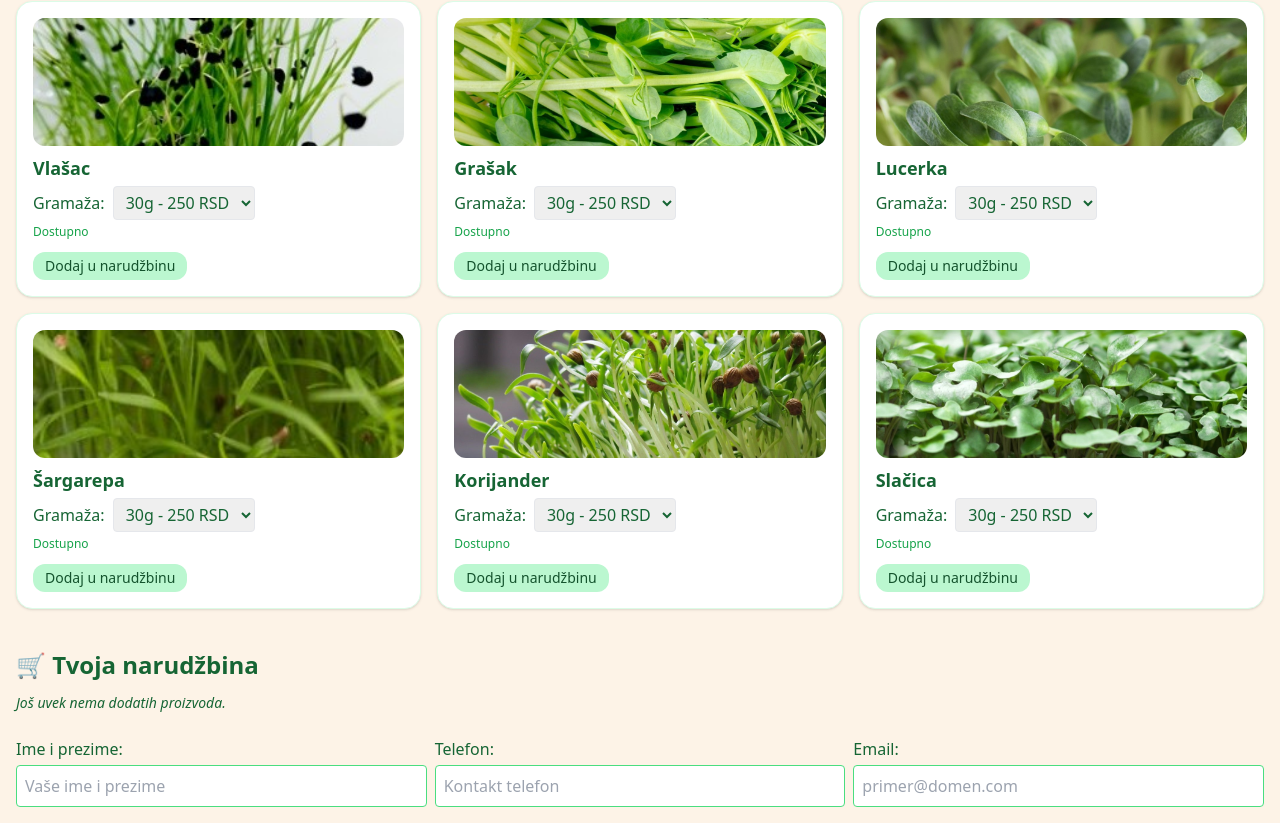
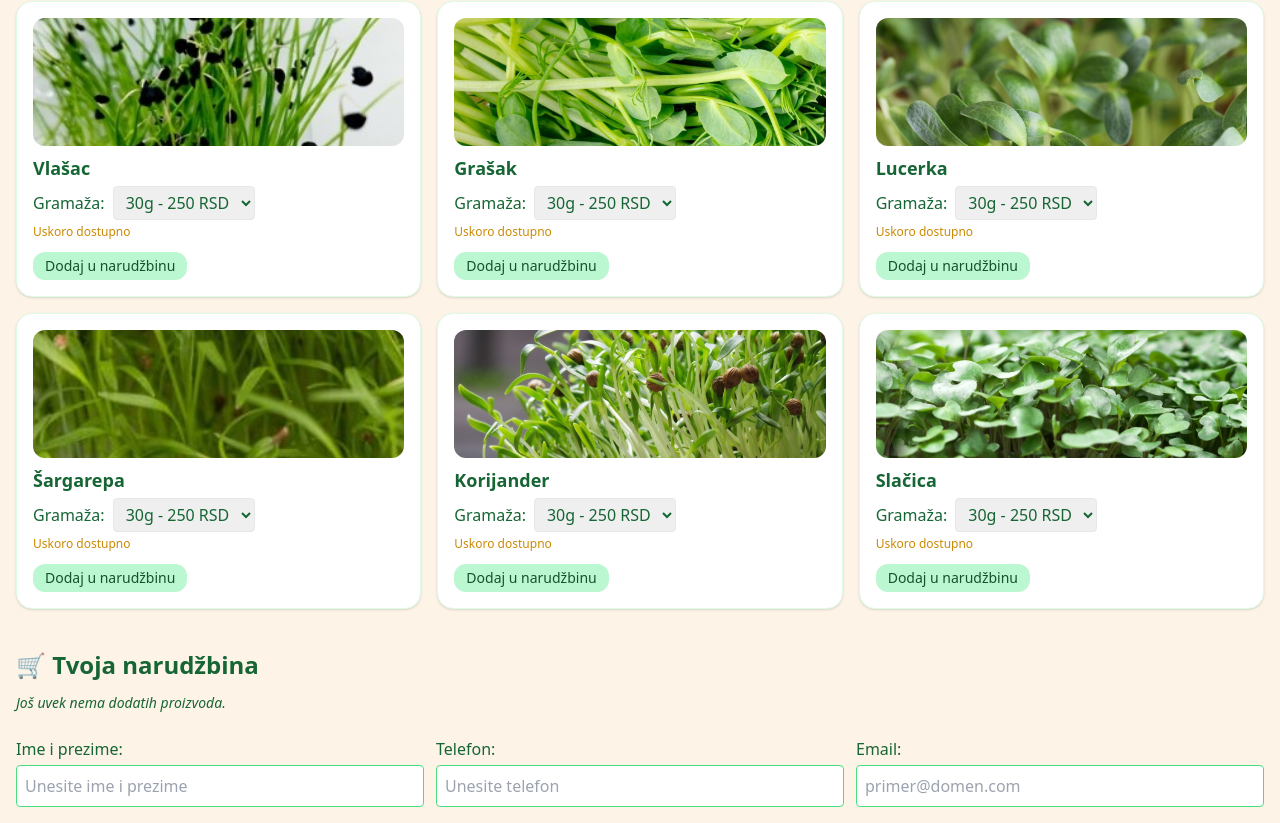
Before and after one commit to VladaMaja/stellaapk, a React (Create React App) app: page / in a window 1280 px wide. Shown: the part 981-1804 px from the top of the page. Built offline with nearby package versions, Linux system fonts and the light colour scheme.

Commit message:
Update App.js
narudzbina i uskoro dostupno

```diff
--- a/src/App.js
+++ b/src/App.js
@@ -5,30 +5,41 @@ export default function App() {
   const [porudzbina, setPorudzbina] = useState([]);
   const [status, setStatus] = useState('');
   const [email, setEmail] = useState('');
-  const [imePrezime, setImePrezime] = useState('');
+  const [imeprezime, setImeprezime] = useState('');
   const [telefon, setTelefon] = useState('');
+  const [odabranaGramaza, setOdabranaGramaza] = useState({});
 
+  // Sve biljke "Uskoro dostupno" (možeš kasnije promeniti po potrebi)
   const proizvodi = [
-    { ime: 'Brokoli', status: 'Dostupno', slika: 'brokoli.jpg' },
-    { ime: 'Bosiljak', status: 'Dostupno', slika: 'bosiljak.jpg' },
-    { ime: 'Cvekla', status: 'Dostupno', slika: 'cvekla.jpg' },
-    { ime: 'Kineska rotkvica', status: 'Dostupno', slika: 'kineska rotkvica.jpg' },
-    { ime: 'Rukola', status: 'Dostupno', slika: 'rukola.jpg' },
-    { ime: 'Lan', status: 'Dostupno', slika: 'lan.jpg' },
-    { ime: 'Vlašac', status: 'Dostupno', slika: 'vlašac.jpg' },
-    { ime: 'Grašak', status: 'Dostupno', slika: 'grašak.jpg' },
-    { ime: 'Lucerka', status: 'Dostupno', slika: 'lucerka.jpg' },
-    { ime: 'Šargarepa', status: 'Dostupno', slika: 'šargarepa.jpg' },
-    { ime: 'Korijander', status: 'Dostupno', slika: 'korijander.jpg' },
-    { ime: 'Slačica', status: 'Dostupno', slika: 'slačica.jpg' },
+    { ime: 'Brokoli', status: 'Uskoro dostupno', slika: 'brokoli.jpg' },
+    { ime: 'Bosiljak', status: 'Uskoro dostupno', slika: 'bosiljak.jpg' },
+    { ime: 'Cvekla', status: 'Uskoro dostupno', slika: 'cvekla.jpg' },
+    { ime: 'Kineska rotkvica', status: 'Uskoro dostupno', slika: 'kineska rotkvica.jpg' },
+    { ime: 'Rukola', status: 'Uskoro dostupno', slika: 'rukola.jpg' },
+    { ime: 'Lan', status: 'Uskoro dostupno', slika: 'lan.jpg' },
+    { ime: 'Vlašac', status: 'Uskoro dostupno', slika: 'vlašac.jpg' },
+    { ime: 'Grašak', status: 'Uskoro dostupno', slika: 'grašak.jpg' },
+    { ime: 'Lucerka', status: 'Uskoro dostupno', slika: 'lucerka.jpg' },
+    { ime: 'Šargarepa', status: 'Uskoro dostupno', slika: 'šargarepa.jpg' },
+    { ime: 'Korijander', status: 'Uskoro dostupno', slika: 'korijander.jpg' },
+    { ime: 'Slačica', status: 'Uskoro dostupno', slika: 'slačica.jpg' },
   ];
 
-  const [odabranaGramaza, setOdabranaGramaza] = useState({});
-  const cene = { '30g': 250, '50g': 400 };
+  const cene = {
+    '30g': 250,
+    '50g': 400,
+  };
 
   const dodajUkorpu = (proizvod) => {
     const gramaza = odabranaGramaza[proizvod.ime] || '30g';
-    setPorudzbina([...porudzbina, { ...proizvod, gramaza, cena: cene[gramaza] }]);
+    setPorudzbina([
+      ...porudzbina,
+      {
+        ...proizvod,
+        gramaza,
+        cena: cene[gramaza],
+      },
+    ]);
   };
 
   const ukloniProizvod = (index) => {
@@ -42,43 +53,39 @@ export default function App() {
       setStatus('Korpa je prazna.');
       return;
     }
-    if (!imePrezime.trim()) {
-      setStatus('Molimo unesite ime i prezime.');
-      return;
-    }
-    if (!telefon.trim()) {
-      setStatus('Molimo unesite broj telefona.');
-      return;
-    }
-    if (!email.trim()) {
-      setStatus('Molimo unesite vašu email adresu.');
+    if (!imeprezime.trim() || !telefon.trim() || !email.trim()) {
+      setStatus('Molimo popunite sva polja.');
       return;
     }
 
-    const orders = porudzbina.map(p => ({
-      name: p.ime,
-      gramaza: p.gramaza,
-      price: p.cena,
-    }));
+    const orders = porudzbina.map(
+      (p) => `${p.ime} (${p.gramaza}) - ${p.cena} RSD`
+    ).join('\n');
 
-    const totalPrice = orders.reduce((acc, item) => acc + item.price, 0);
+    const totalPrice = porudzbina.reduce((acc, item) => acc + item.cena, 0);
 
     const templateParams = {
       order_id: Math.floor(Math.random() * 100000),
-      imeprezime: imePrezime,
-      telefon: telefon,
+      imeprezime: imeprezime.trim(),
+      telefon: telefon.trim(),
       email: email.trim(),
-      orders: orders.map(o => `${o.name} (${o.gramaza}) - ${o.price} RSD`).join('\n'),
+      orders,
       price: totalPrice,
     };
 
-    emailjs.send('service_nw0o8sd', 'template_2a2f5sr', templateParams, 'OZIzXvYjWtayN02p1')
+    emailjs
+      .send(
+        'service_nw0o8sd', // stavi tvoj service ID ako je drugačiji
+        'template_2a2f5sr', // tvoj template ID
+        templateParams,
+        'OZIzXvYjWtayN02p1' // tvoj public key
+      )
       .then(() => {
         setStatus('Narudžbina je uspešno poslata!');
         setPorudzbina([]);
-        setImePrezime('');
+        setEmail('');
+        setImeprezime('');
         setTelefon('');
-        setEmail('');
       })
       .catch((error) => {
         console.error('EmailJS greška:', error);
@@ -89,28 +96,55 @@ export default function App() {
   return (
     <div className="p-4 min-h-screen bg-[#fdf3e7] text-green-800 font-sans">
       <header className="mb-8 text-center">
-        <img src="/logo.jpg" alt="Stellagreens logo" className="mx-auto w-60 h-auto mb-2" />
-        <p className="text-sm text-green-600">Sveže mikrobilje iz lokalne proizvodnje</p>
+        <img
+          src="/logo.jpg"
+          alt="Stellagreens logo"
+          className="mx-auto w-60 h-auto mb-2"
+        />
+        <p className="text-sm text-green-600">
+          Sveže mikrobilje iz lokalne proizvodnje
+        </p>
       </header>
+
       <section>
         <h2 className="text-2xl font-semibold mb-4">Naša ponuda</h2>
         <div className="grid grid-cols-1 sm:grid-cols-2 md:grid-cols-3 gap-4">
           {proizvodi.map((p, i) => (
-            <div key={i} className="border border-green-100 rounded-2xl bg-white shadow p-4">
-              <img src={`/images/${p.slika}`} alt={p.ime} className="w-full h-32 object-cover rounded-xl mb-2" />
+            <div
+              key={i}
+              className="border border-green-100 rounded-2xl bg-white shadow p-4"
+            >
+              <img
+                src={`/images/${p.slika}`}
+                alt={p.ime}
+                className="w-full h-32 object-cover rounded-xl mb-2"
+              />
               <h3 className="text-lg font-bold mb-1">{p.ime}</h3>
               <div className="mb-1">
                 <label className="mr-2 font-medium">Gramaža:</label>
                 <select
                   value={odabranaGramaza[p.ime] || '30g'}
-                  onChange={e => setOdabranaGramaza({ ...odabranaGramaza, [p.ime]: e.target.value })}
+                  onChange={(e) =>
+                    setOdabranaGramaza({
+                      ...odabranaGramaza,
+                      [p.ime]: e.target.value,
+                    })
+                  }
                   className="border rounded px-2 py-1"
                 >
                   <option value="30g">30g - 250 RSD</option>
                   <option value="50g">50g - 400 RSD</option>
                 </select>
               </div>
-              <p className={`text-xs mt-1 ${p.status === 'Dostupno' ? 'text-green-600' : 'text-red-500'}`}>
+              <p
+                className={`text-xs mt-1 ${
+                  p.status === 'Dostupno'
+                    ? 'text-green-600'
+                    : p.status === 'Uskoro dostupno'
+                    ? 'text-yellow-600'
+                    : 'text-red-500'
+                }`}
+              >
                 {p.status}
               </p>
               <button
@@ -124,15 +158,20 @@ export default function App() {
           ))}
         </div>
       </section>
+
       <section className="mt-10">
         <h2 className="text-2xl font-semibold mb-3">🛒 Tvoja narudžbina</h2>
         {porudzbina.length === 0 ? (
-          <p className="text-sm italic">Još uvek nema dodatih proizvoda.</p>
+          <p className="text-sm italic">
+            Još uvek nema dodatih proizvoda.
+          </p>
         ) : (
           <ul className="list-disc pl-4 space-y-1">
             {porudzbina.map((item, i) => (
               <li key={i} className="flex items-center justify-between">
-                <span>{item.ime} - {item.gramaza} - {item.cena} RSD</span>
+                <span>
+                  {item.ime} - {item.gramaza} - {item.cena} RSD
+                </span>
                 <button
                   onClick={() => ukloniProizvod(i)}
                   className="text-red-600 text-xs hover:underline"
@@ -143,38 +182,49 @@ export default function App() {
             ))}
           </ul>
         )}
-        <div className="mt-6 grid grid-cols-1 sm:grid-cols-2 md:grid-cols-3 gap-2">
+
+        <div className="mt-6 grid grid-cols-1 md:grid-cols-3 gap-3">
           <div>
-            <label className="block mb-1 font-medium">Ime i prezime:</label>
+            <label htmlFor="imeprezime" className="block mb-1 font-medium">
+              Ime i prezime:
+            </label>
             <input
+              id="imeprezime"
               type="text"
-              value={imePrezime}
-              onChange={e => setImePrezime(e.target.value)}
+              value={imeprezime}
+              onChange={(e) => setImeprezime(e.target.value)}
               className="w-full p-2 border border-green-400 rounded"
-              placeholder="Vaše ime i prezime"
+              placeholder="Unesite ime i prezime"
             />
           </div>
           <div>
-            <label className="block mb-1 font-medium">Telefon:</label>
+            <label htmlFor="telefon" className="block mb-1 font-medium">
+              Telefon:
+            </label>
             <input
+              id="telefon"
               type="text"
               value={telefon}
-              onChange={e => setTelefon(e.target.value)}
+              onChange={(e) => setTelefon(e.target.value)}
               className="w-full p-2 border border-green-400 rounded"
-              placeholder="Kontakt telefon"
+              placeholder="Unesite telefon"
             />
           </div>
           <div>
-            <label className="block mb-1 font-medium">Email:</label>
+            <label htmlFor="email" className="block mb-1 font-medium">
+              Email:
+            </label>
             <input
+              id="email"
               type="email"
               value={email}
-              onChange={e => setEmail(e.target.value)}
+              onChange={(e) => setEmail(e.target.value)}
               className="w-full p-2 border border-green-400 rounded"
               placeholder="primer@domen.com"
             />
           </div>
         </div>
+
         {porudzbina.length > 0 && (
           <div className="text-center mt-4">
             <button
@@ -183,7 +233,9 @@ export default function App() {
             >
               Pošalji narudžbinu
             </button>
-            {status && <p className="mt-2 text-sm text-green-800">{status}</p>}
+            {status && (
+              <p className="mt-2 text-sm text-green-800">{status}</p>
+            )}
           </div>
         )}
       </section>
```
